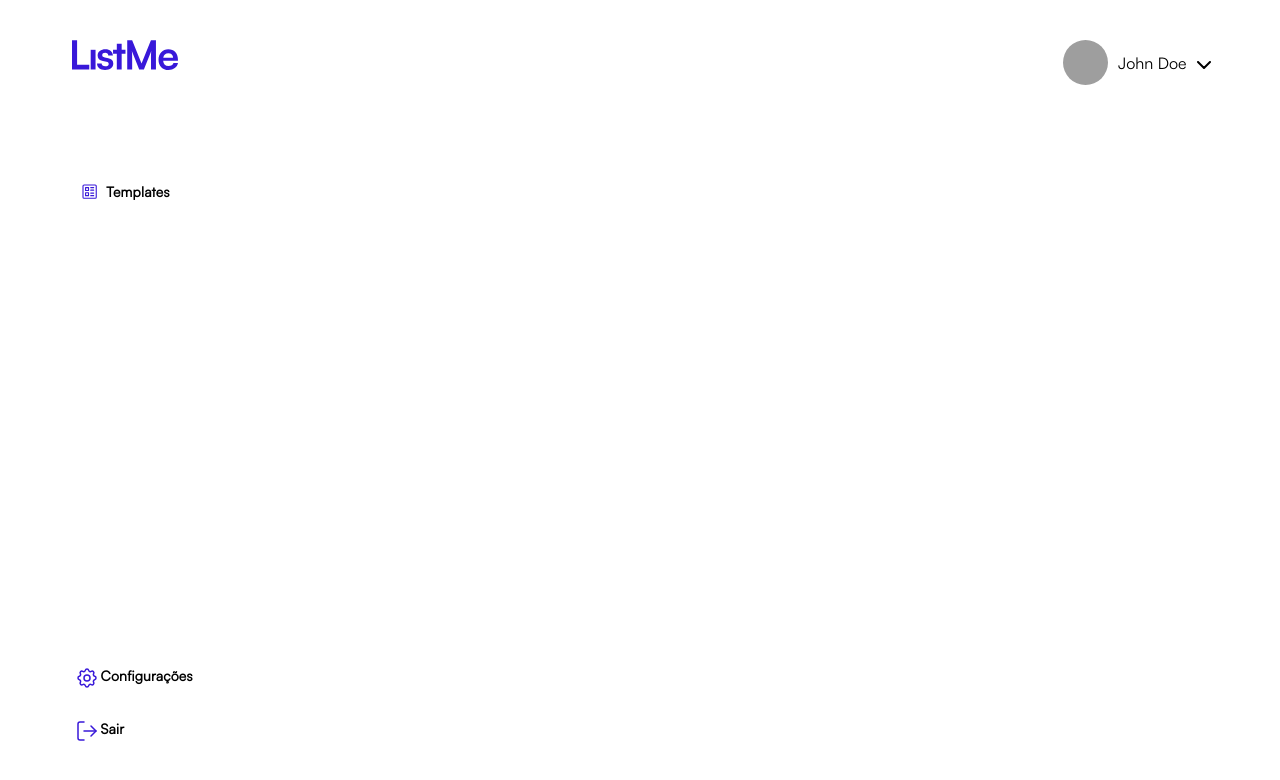
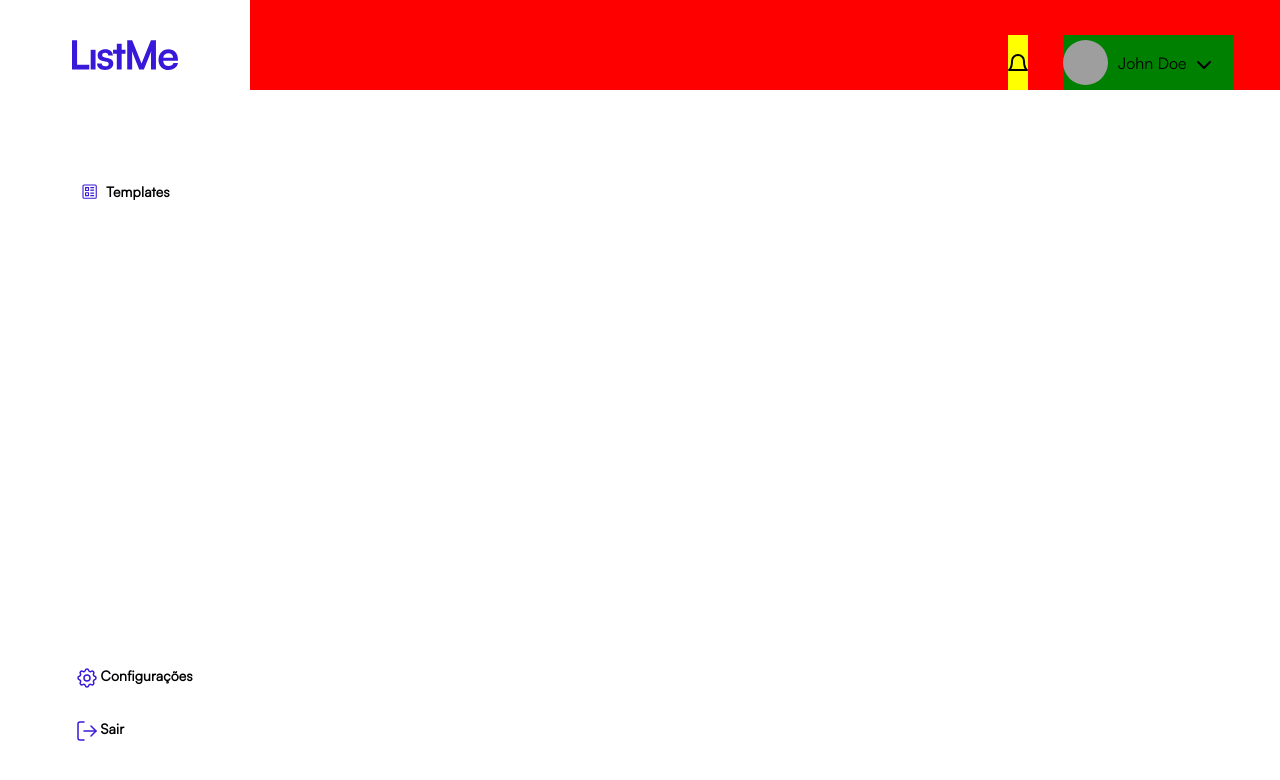
Before and after one commit to list-me/listme-front, a React (Create React App) app: page / in a window 1280 px wide. Shown: the top 780 px of the page. Built offline with nearby package versions, Linux system fonts and the light colour scheme; grey boxes are pictures that could not be loaded.

Commit message:
feat: notification component

```diff
--- a/src/components/Header/index.tsx
+++ b/src/components/Header/index.tsx
@@ -1,11 +1,13 @@
 import React from 'react';
 import {Container} from './styles';
 import {Profile} from "../Profile";
+import {Notification} from "../Notification";
 
 export function Header() {
     return(
        <Container>
-            <Profile />
+           <Notification />
+           <Profile />
        </Container>
     );
 }
--- a/src/components/Header/styles.ts
+++ b/src/components/Header/styles.ts
@@ -9,4 +9,5 @@ export const Container = styled.header`
   min-height: 90px;
   height: 9vh;
 
+  background: red;
 `;
--- /dev/null
+++ b/src/components/Notification/index.tsx
@@ -0,0 +1,11 @@
+import { Icon } from './styles';
+// @ts-ignore
+import { ReactComponent as NotificationIcon} from '../../assets/notification.svg'
+
+export function Notification() {
+    return(
+        <Icon>
+            <NotificationIcon />
+        </Icon>
+    );
+}
--- /dev/null
+++ b/src/components/Notification/styles.ts
@@ -0,0 +1,14 @@
+import styled from "styled-components";
+
+export const Icon = styled.div`
+  width: auto;
+  height: 55px;
+
+  display: flex;
+  align-items: center;
+
+  padding: 0;
+  margin: 0 35px 0 0;
+
+  background: yellow;
+`;
--- a/src/components/Profile/styles.ts
+++ b/src/components/Profile/styles.ts
@@ -17,6 +17,8 @@ export const Container = styled.div`
   :hover {
     cursor: pointer;
   }
+
+  background: green;
 `;
 
 export const Icon = styled.div`
```
Also changed, not shown: src/assets/notification.svg (added), 1 other file (tests, documents, lock files or other folders).
